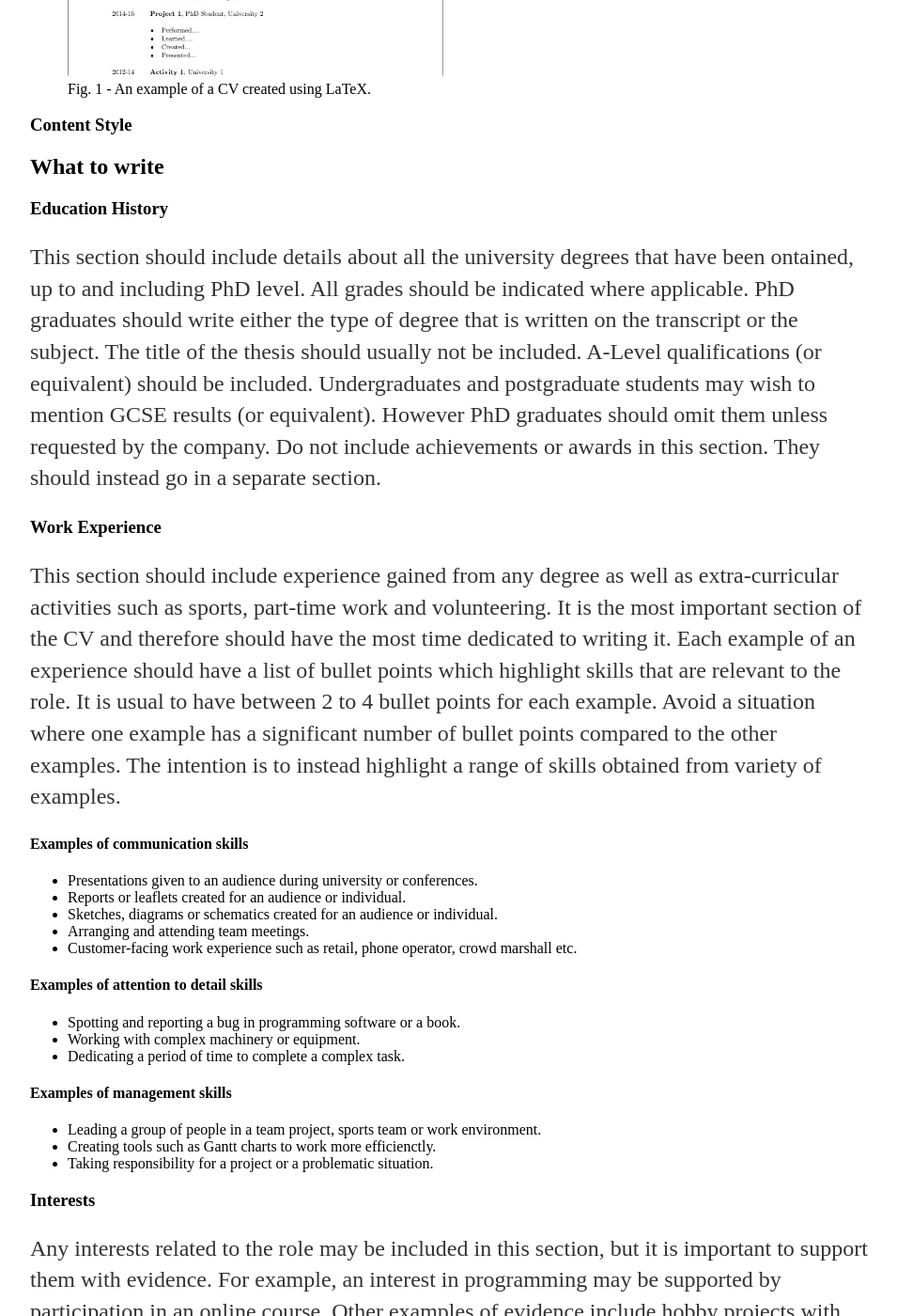
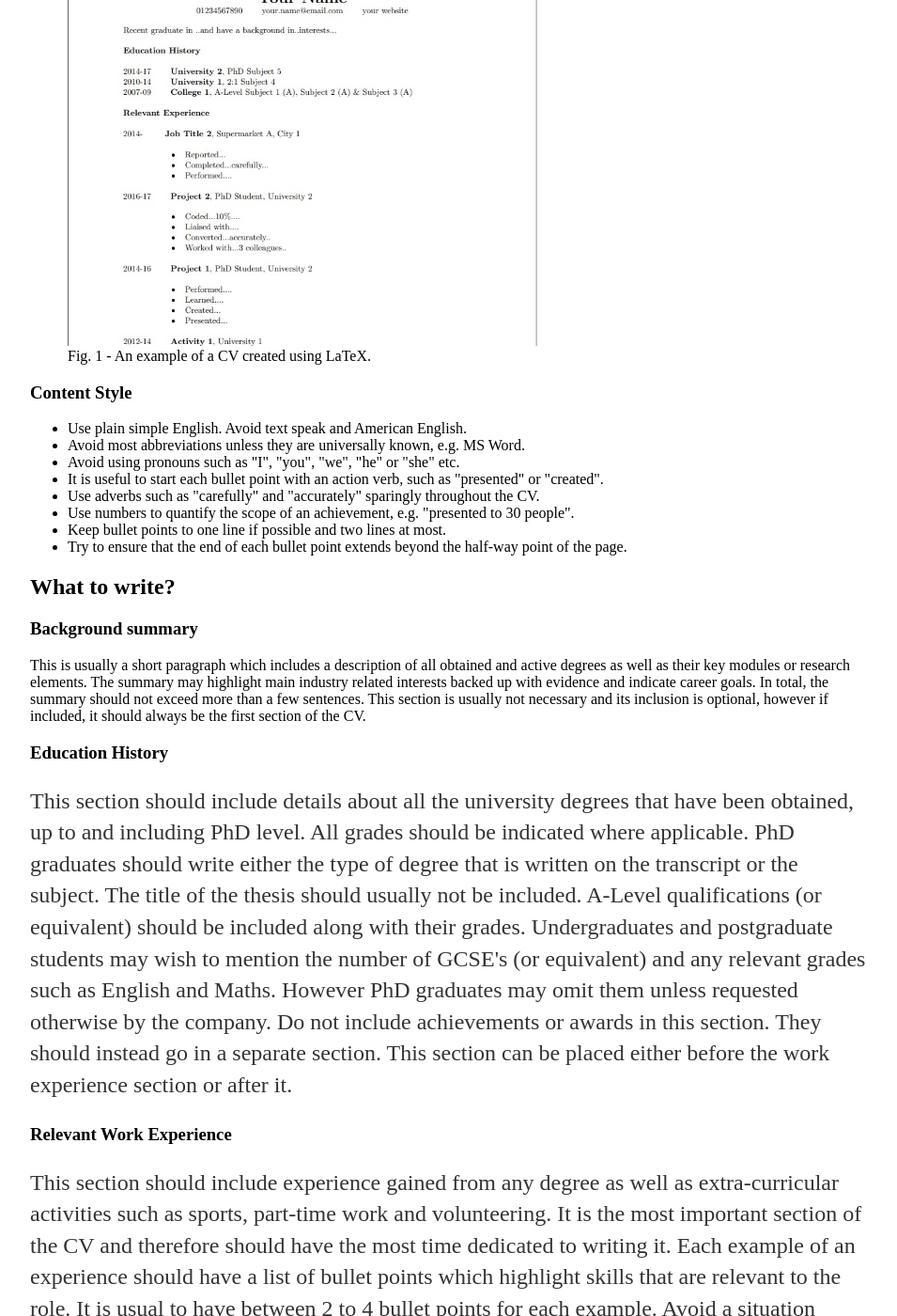
Before and after one commit to pa5411/Graduate-Job-Help, a Jekyll site: the page built from cv.html, in a window 1280 px wide and 1400 px high, scrolled down 1988 px. Shown: the whole window at 94% size, without its empty margins (160-1115 px from the left). Built offline with Jekyll 4.4.1, drawn with Linux system fonts in a browser that asks for light colours; some of the changed text lies outside the part shown.

Commit message:
Update cv.html

```diff
--- a/cv.html
+++ b/cv.html
@@ -5,13 +5,13 @@ date: 2021-06-15
 ---
 <div class="blurb">
         <h1>CV</h1>
-        <p> This is a document where the skills and experiences of a candidate are outlined. The document should demonstrate how well the candidate fits with the culture of the company and their ability to perform well in the role. Most applications require a CV document to be provided. A CV may be read by a human or scanned using software for key words or phrases. Note that there are a wide range of opinions as to how best to write a CV. This guide outlines the aproach as suggested by volunteers from TheStudentRoom. </p>
+        <p> This is a document where the skills and experiences of a candidate are outlined. The document should demonstrate how well the candidate fits with the culture of the company and their ability to perform well in the role. Most applications require a CV document to be provided. A CV may be read by a human or scanned using software for key words or phrases. Note that there are a wide range of opinions as to how best to write a CV. This guide outlines just one approach. </p>
 
         <h2> Content and Format Summary</h2>
 
         <h3> Content summary </h3>
 
-        <p> The CV should be written in reverse-chronological order, i.e. with the most recent experiences at the top. They must include the first name and surname of the candidate as well as contact details such as a phone number and an email address. A home address and a link to a website such as a GitHub portfolio may be added where necessary. The remainder of the document must have a section which includes relevant examples from work experience as well as an outline of the candidate's education history. For each example, to determine if they are relevant, a list can be written of both soft and technical skills. These skills can then be compared to the values of the company as well as the person specification of the job description. If there is a match, it may be useful to include them. Hobbies or interests can also be mentioned in a dedicated section provided that they are relevant.  </p>
+        <p> The CV should be written in reverse-chronological order, i.e. with the most recent experiences at the top. They must include the first name and surname of the candidate as well as contact details such as a phone number and an email address. A home address and a link to a website such as a GitHub portfolio may be added where necessary. Avoid putting a CV with personal contact information in the public domain. The remainder of the document must have a section which includes relevant examples from work experience as well as an outline of the candidate's education history. For each example, to determine if they are relevant, a list can be written of both soft and technical skills. These skills can then be compared to the values of the company as well as the person specification of the job description. If there is a match, it may be useful to include them. Sometimes a skill which is not directly listed may still be useful, such as working in diverse teams. Hobbies or interests can also be mentioned in a dedicated section provided that they are relevant. It is important to stress that if an example is not relevant, then it should not be included in the CV unless there is remaining space to fill. Some degree of intuition is needed to determine what items and those to omit. </p>
 
         <p> Other sections may be added depending on the individual and the nature of the role. This may include a background summary as well as sections for technical skills, publications and references. Refer to the company website as well as the job description for information on what is expected, otherwise use common sense. Non-research roles for example, are unlikely to read through a list of publications. </p>
 
@@ -20,36 +20,51 @@ date: 2021-06-15
         <p> A CV can be written in any notes or documents software such as Notepad, MS Word or LaTeX. However, since assessors may view the document using different software and platforms, it may be desirable for the document to instead be submitted using the .pdf format. If this format is used, make sure that the text is not embedded so that a scanning tool can read the text easily. In other words, when the document is opened in this format, ensure that the text can be copied and pasted easily and does not appear to behave as an image. Always check the final document before submitting, to ensure that the formatting has not changed. If changes are needed, make them using the original software package that was used to first create the document. Generally the following rules should be followed: </p>
 
         <ul>
-                <li> Use black colour only. </li>
+				<li> Always place the name and contact details at the top of the CV. </li>
+				<li> Use a large font size for the name such as 16 and a regular font size such as 11 for the remainder of the text. </li>
+				<li> Use typical fonts such as Times New Roman, Liberation Serif or Computer Modern. </li>
+				<li> Use black colour only. </li>
                 <li> Only headings and titles should be in bold. </li>
-                <li> Avoid using tables as this may intefere with the scanning tool. </li>
+                <li> Avoid using tables for formatting as this may interfere with the scanning tool. </li>
                 <li> Avoid any graphics including photos. Use a portfolio hosted on a website instead if necessary. </li>
                 <li> Avoid paragraphs and use bullet points instead, except for the background summary. </li>
-                <li> Use plain simple english. Avoid text speak. </li>
-                <li> Avoid most abbreviations unless they are universally known, e.g. MS Word. </li>
-                <li> All CV's should ideally be one page and no greater than two pages, with the exception of applications to academic positions. </li>
+                <li> Ideally use one page but no greater than two pages, with the exception of applications to academic positions. </li>
+				<li> Avoid very narrow page margins. </li>
         </ul>
 
-        <p> An example of a typical CV with a fake details and information is shown in the image below. Some simple templates are also provided to download for free and modify accordingly. These are located at the bottom of the article for different formats. </p>
+        <p> An example of a typical CV is shown in Fig. 1 below. Some simple templates are also provided to download for free and modify accordingly. These are located at the bottom of the article for different formats. </p>
 
         <figure>
-                <img src="/assets/img/exampleofcv.jpg" alt="Cropped view of a typical CV" width="400">
-                <figcaption>Fig. 1 - An example of a CV created using LaTeX.</figcaption>
+                <img src="/assets/img/exampleofcv.jpg" alt="Cropped view of a typical CV" width="500" align="center">
+                <figcaption> Fig. 1 - An example of a CV created using LaTeX. </figcaption>
         </figure>
 
         <h3> Content Style </h3>
 
+		<ul>
+		        <li> Use plain simple English. Avoid text speak and American English. </li>
+                <li> Avoid most abbreviations unless they are universally known, e.g. MS Word. </li>
+				<li> Avoid using pronouns such as "I", "you", "we", "he" or "she" etc. </li>
+				<li> It is useful to start each bullet point with an action verb, such as "presented" or "created". </li>
+				<li> Use adverbs such as "carefully" and "accurately" sparingly throughout the CV. </li>
+				<li> Use numbers to quantify the scope of an achievement, e.g. "presented to 30 people". </li>
+				<li> Keep bullet points to one line if possible and two lines at most. </li>
+				<li> Try to ensure that the end of each bullet point extends beyond the half-way point of the page. </li>
+		</ul>
 
+        <h2> What to write? </h2>
 
-        <h2> What to write </h2>
+		<h3> Background summary </h3>
+
+		This is usually a short paragraph which includes a description of all obtained and active degrees as well as their key modules or research elements. The summary may highlight main industry related interests backed up with evidence and indicate career goals. In total, the summary should not exceed more than a few sentences. This section is usually not necessary and its inclusion is optional, however if included, it should always be the first section of the CV.
 
         <h3> Education History </h3>
 
-        <p> This section should include details about all the university degrees that have been ontained, up to and including PhD level. All grades should be indicated where applicable. PhD graduates should write either the type of degree that is written on the transcript or the subject. The title of the thesis should usually not be included. A-Level qualifications (or equivalent) should be included. Undergraduates and postgraduate students may wish to mention GCSE results (or equivalent). However PhD graduates should omit them unless requested by the company. Do not include achievements or awards in this section. They should instead go in a separate section. </p>
+        <p> This section should include details about all the university degrees that have been obtained, up to and including PhD level. All grades should be indicated where applicable. PhD graduates should write either the type of degree that is written on the transcript or the subject. The title of the thesis should usually not be included. A-Level qualifications (or equivalent) should be included along with their grades. Undergraduates and postgraduate students may wish to mention the number of GCSE's (or equivalent) and any relevant grades such as English and Maths. However PhD graduates may omit them unless requested otherwise by the company. Do not include achievements or awards in this section. They should instead go in a separate section. This section can be placed either before the work experience section or after it. </p>
 
-        <h3> Work Experience </h3>
+        <h3> Relevant Work Experience </h3>
 
-        <p> This section should include experience gained from any degree as well as extra-curricular activities such as sports, part-time work and volunteering. It is the most important section of the CV and therefore should have the most time dedicated to writing it. Each example of an experience should have a list of bullet points which highlight skills that are relevant to the role. It is usual to have between 2 to 4 bullet points for each example. Avoid a situation where one example has a significant number of bullet points compared to the other examples. The intention is to instead highlight a range of skills obtained from variety of examples. </p>
+        <p> This section should include experience gained from any degree as well as extra-curricular activities such as sports, part-time work and volunteering. It is the most important section of the CV and therefore should have the most time dedicated to writing it. Each example of an experience should have a list of bullet points which highlight skills that are relevant to the role. It is usual to have between 2 to 4 bullet points for each example. Avoid a situation where one example has a significant number of bullet points compared to the other examples. The intention is to instead highlight a range of skills obtained from a variety of examples. Some ideas for demonstrating common skills are indicated below. </p>
 
         <h4> Examples of communication skills </h4>
 
@@ -58,7 +73,7 @@ date: 2021-06-15
                 <li> Reports or leaflets created for an audience or individual. </li>
                 <li> Sketches, diagrams or schematics created for an audience or individual. </li>
                 <li> Arranging and attending team meetings. </li>
-                <li> Customer-facing work experience such as retail, phone operator, crowd marshall etc. </li>
+                <li> Customer-facing work experience such as retail, phone operator, crowd marshal etc. </li>
         </ul>
 
         <h4> Examples of attention to detail skills </h4>
@@ -73,17 +88,29 @@ date: 2021-06-15
 
         <ul>
                 <li> Leading a group of people in a team project, sports team or work environment. </li>
-                <li> Creating tools such as Gantt charts to work more efficienctly. </li>
+                <li> Creating tools such as Gantt charts to work more efficiently. </li>
                 <li> Taking responsibility for a project or a problematic situation. </li>
+				<li> Being a carer for an individual. </li>
         </ul>
 
-        <h3> Interests </h3>
+        <h4> Examples of learning skills/ innovation </h4>
+
+        <ul>
+                <li> Completion of physical or online courses. </li>
+                <li> Improving an existing idea or product with quantifiable results. </li>
+                <li> Developing a new idea or product. </li> has
+				<li> Learning and applying new skills for a project or work experience. </li>
+        </ul>
+
+		<p> For jobs with a company, the title used in the CV should be the same title as outlined in the work contract. If there are several positions within the same company, e.g. (Junior, Senior, Manager), then each position should be listed separately. Individuals with little work or volunteering experience will need to be creative in explaining their experiences from university instead. For example, in Fig. 1, a PhD student has listed two projects separately, labelled project 1 and project 2. Be creative but clear with project names. In both cases, the full name of the company or university as well as its location should be provided. Names where the location is already included in the name, such as "Imperial College London", may omit the location. </p>
+
+        <h3> Interests / Hobbies </h3>
 
         <p> Any interests related to the role may be included in this section, but it is important to support them with evidence. For example, an interest in programming may be supported by participation in an online course. Other examples of evidence include hobby projects with portfolios, membership of societies or events attended such as career events or lecture talks. </p>
 
         <h3> Skills </h3>
 
-        <p> This is a short section where any technical or software skills can be outlined. Sometimes the proficiency of each skill can be stated, e.g. MS Word (Expert) although such terminology can be vague and misleading. It is therefore always best practice to demonstrate how each technical skill was used in examples given in the work experience section. The skills section should be viewed as a short summary for an assessor to quickly determine the key technical skills of a candidate. Depending on the nature of the role, this section can often be omitted. However, for IT or computing roles, this section is useful to highlight efficiently core skills. Avoid putting any generic soft skills such as "team player" or "leader". You may wish to put some licenses and certifications in this section or in their own separate section. Examples of useful skills to include are: </p>
+        <p> This is a short section where any technical or software skills can be outlined. It is usually placed at the beginning of the CV or after the work experience section. Sometimes the proficiency of each skill is stated, e.g. MS Word (Expert) although such terminology can be vague and misleading. It is therefore always best practice to demonstrate how each technical skill was used in examples given in the work experience section. The skills section should be viewed as a short summary for an assessor to quickly determine the key technical skills of a candidate. Depending on the nature of the role, this section can often be omitted. However, for IT or programming roles, this section is useful to highlight efficiently core skills. Avoid putting any generic soft skills such as "team player" or "leader". You may wish to put some licenses and certifications in this section or in their own separate section. For research roles, experiment or field techniques may be placed here or in their own separate section. Examples of useful skills to include are: </p>
 
         <ul>
                 <li> Programming languages such as Python or Java. </li>
@@ -92,6 +119,10 @@ date: 2021-06-15
                 <li> Experimental/ Simulation techniques such as Solidworks or FEA. </li>
                 <li> Licenses and certifications (*). </li>
         </ul>
+
+		<h3> References </h3>
+
+		Before using an individual as a reference, ask them directly and confirm that they are happy to provide a reference upon request. Do not make an assumption that this will be the case. When adding a reference section to the CV, for each individual, add their title, first name, surname and contact details. The name as well as each part of the address should be on one separate line for clarity. Many companies do not ask for references and therefore this section is often not needed. However, when necessary, two or three references is usually sufficient. The references section should be the last section of the CV.
 
         <h2> Template Downloads </h2>
 
```
